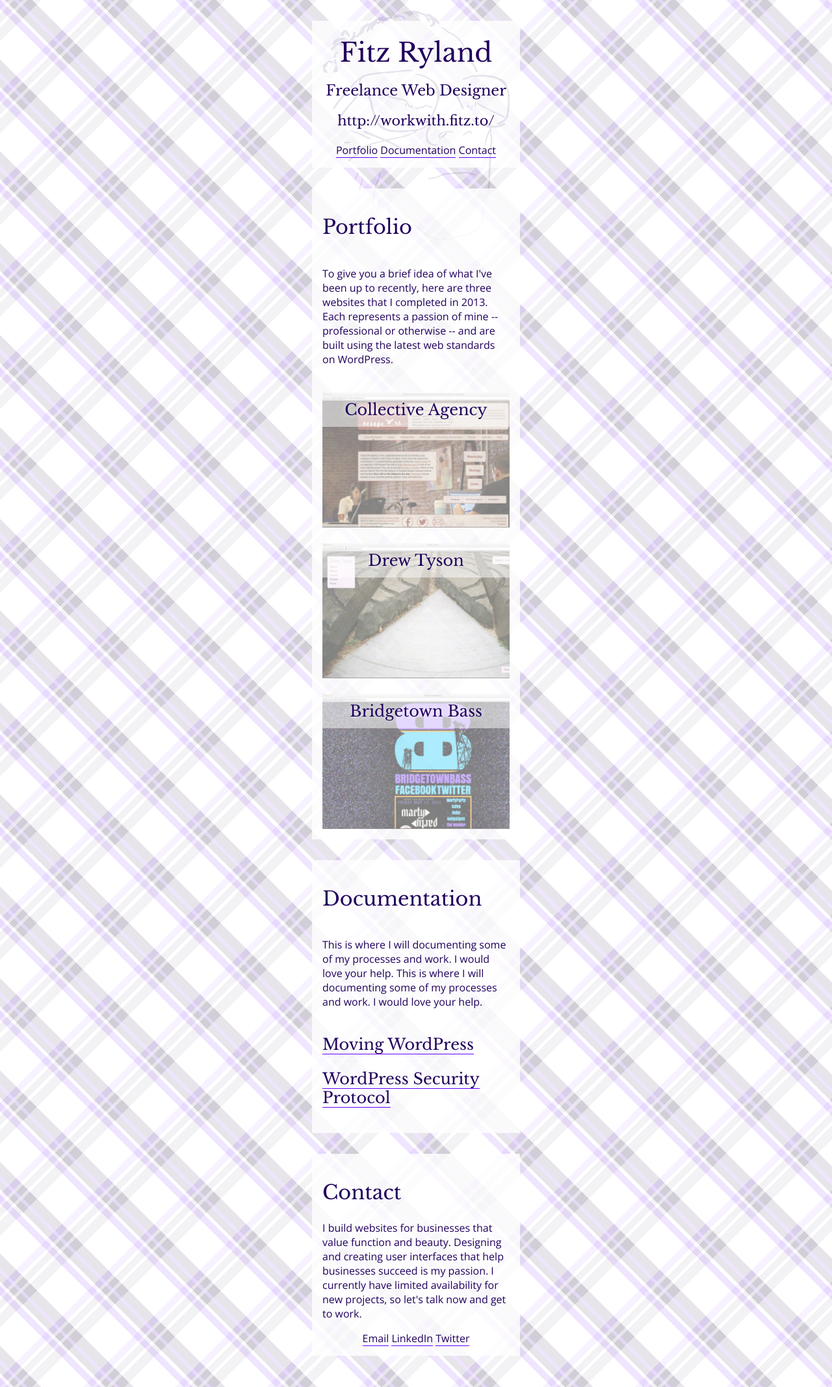
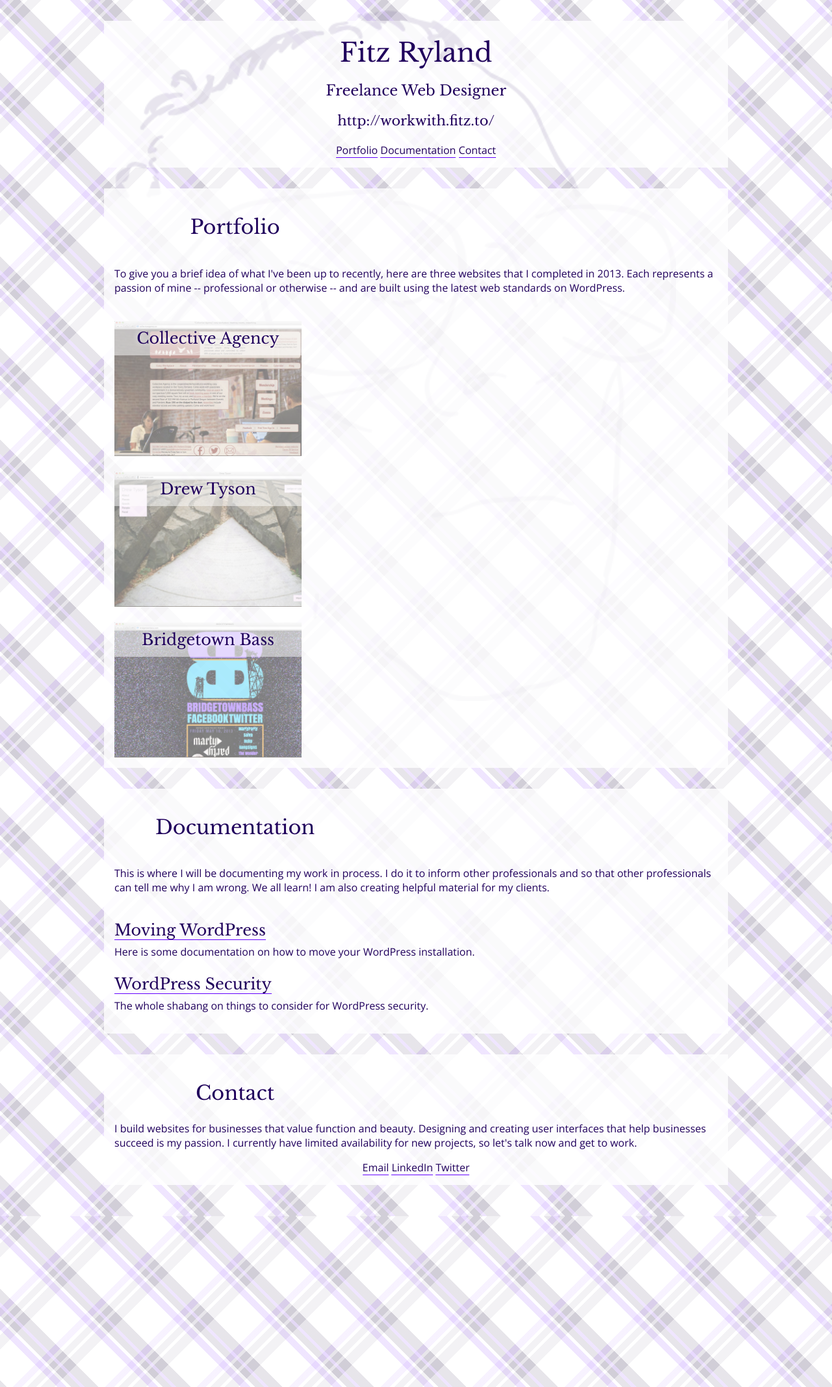
Before and after one commit to fitzryland/workwithfitzto, a Jekyll site: the page built from index.html, in a window 1280 px wide. Shown: the whole page at 65% size. Built offline with Jekyll 4.4.1, drawn with Linux system fonts in a browser that asks for light colours; nearby versions of some CDN libraries; Markdown is read by kramdown in place of the engine named in the settings; comment, search, counter and statistics services are not loaded.

Commit message:
basic media query break points and excerpt for posts

```diff
--- a/_layouts/default.html
+++ b/_layouts/default.html
@@ -11,12 +11,13 @@
     </section>
     <section id="documentation">
         <h2 class="home_section-title">Documentation</h2>
-        <p class="home_section-desc">This is where I will documenting some of my processes and work. I would love your help. This is where I will documenting some of my processes and work. I would love your help.</p>
+        <p class="home_section-desc">This is where I will be documenting my work in process. I do it to inform other professionals and so that other professionals can tell me why I am wrong. We all learn! I am also creating helpful material for my clients.</p>
         {% for post in site.categories.document %}
-        <div class="post">
+        <div class="home_post">
             <h3>
                 <a href="{{ post.url }}">{{ post.title }}</a>
             </h3>
+            <p>{{ post.excerpt }}</p>
         </div>
         {% endfor %}
     </section>
--- a/css/main.css
+++ b/css/main.css
@@ -82,13 +82,19 @@
 
 .wrap {
   margin: 1em auto;
-  max-width: 20em;
+  width: 20em;
   min-height: 500px;
   position: relative; }
   .wrap:after {
     content: "";
     display: table;
     clear: both; }
+  @media only screen and (min-width: 768px) {
+    .wrap {
+      width: 40em; } }
+  @media only screen and (min-width: 979px) {
+    .wrap {
+      width: 60em; } }
 
 header, section, footer {
   background-color: rgba(255, 255, 255, 0.8);
@@ -179,3 +185,8 @@
   -o-transition: opacity 0.2s ease;
   -ms-transition: opacity 0.2s ease;
   transition: opacity 0.2s ease; }
+
+.home_post h3 {
+  margin-bottom: 0; }
+.home_post p {
+  margin-top: 0.5em; }
--- a/document/_posts/2013-05-27-wordpresssecurity.markdown
+++ b/document/_posts/2013-05-27-wordpresssecurity.markdown
@@ -1,6 +1,7 @@
 ---
-title: WordPress Security Protocol
+title: WordPress Security
 layout: single
+excerpt: The whole shabang on things to consider for WordPress security.
 ---
 
 ## Theme Development
--- a/document/_posts/2013-06-21-movingwordpress.markdown
+++ b/document/_posts/2013-06-21-movingwordpress.markdown
@@ -1,5 +1,6 @@
 ---
 title: Moving WordPress
+excerpt: Here is some documentation on how to move your WordPress installation.
 ---
 http://www.pragmatic-web.co.uk/moving-your-wordpress-site-to-wp-engine-why-and-how/
 http://support.wpengine.com/migration-process/
```
Also changed, not shown: css/main.scss (+20 -4 lines).
